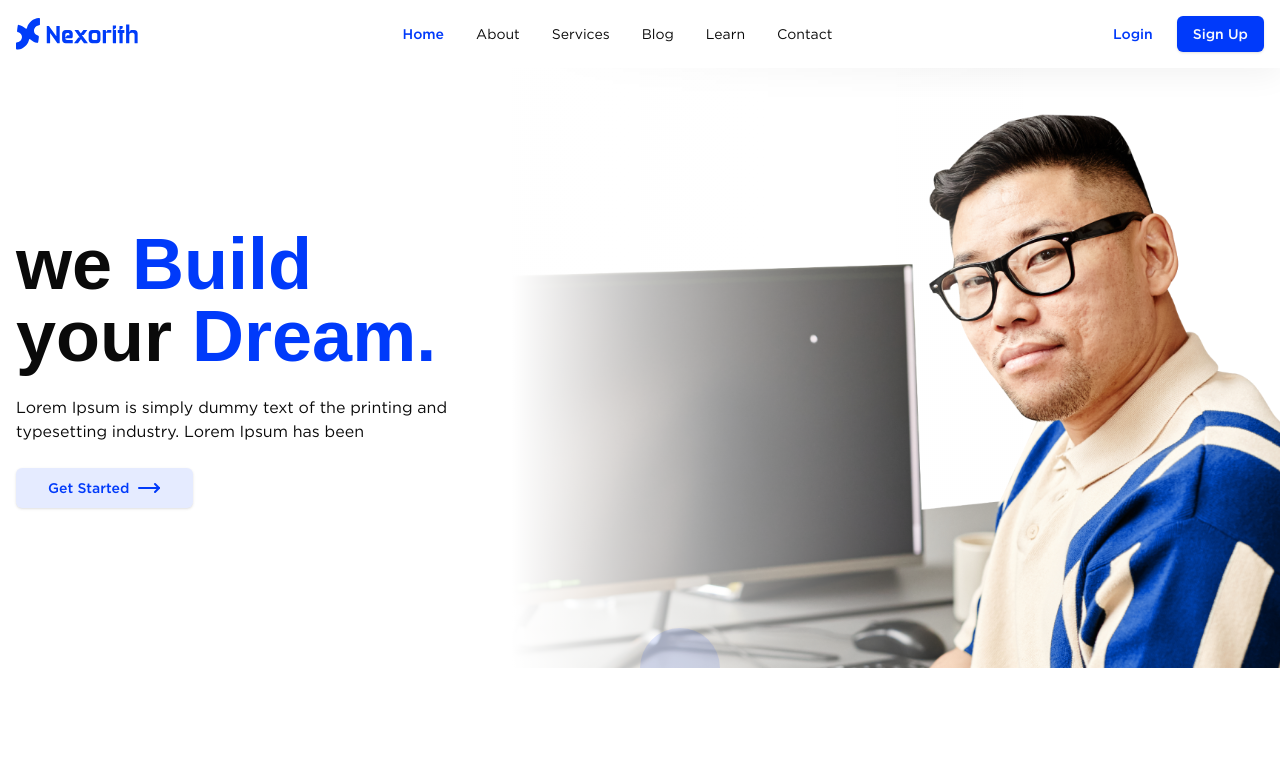
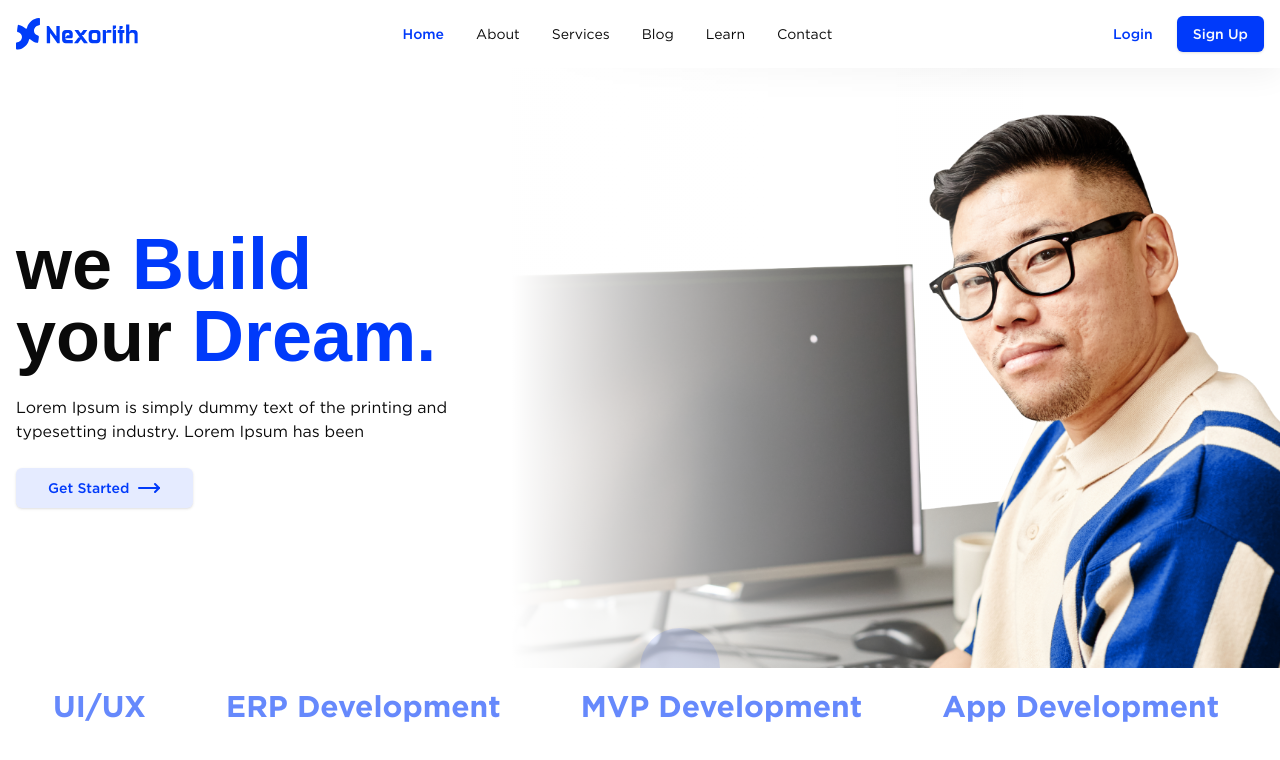
Before and after one commit to binamralamsal/nexorith, a Next.js app: page / in a window 1280 px wide. Shown: the top 760 px of the page. Built offline with nearby package versions, Linux system fonts and the light colour scheme; a web font is replaced by a local one.

Commit message:
Added services marquee

```diff
--- a/src/app/page.tsx
+++ b/src/app/page.tsx
@@ -1,8 +1,20 @@
 import { Button } from "@/components/ui/button";
+import Marquee from "@/components/ui/marquee";
 import { MoveRight } from "lucide-react";
+
+const services = [
+  "Digital Marketing",
+  "Graphics Design",
+  "UI/UX",
+  "ERP Development",
+  "MVP Development",
+  "App Development",
+  "Web Development",
+];
 
 export default function Home() {
   return (
+    <>
       <section className="md:bg-hero bg-cover bg-no-repeat bg-center relative overflow-hidden">
         <div className="container px-4 mx-auto grid md:grid-cols-2 py-16 md:py-20 lg:py-40">
           <div className="flex flex-col items-center md:items-start gap-6 text-center md:text-left">
@@ -23,5 +35,24 @@ export default function Home() {
           </div>
         </div>
       </section>
+
+      <section className="my:1 md:my-2 lg:my-3">
+        <Marquee
+          className="[--gap:1.25rem] md:[--gap:2.5rem] lg:[--gap:5rem] [--duration:20s]"
+          pauseOnHover
+        >
+          <ul className="flex gap-5 md:gap-10 lg:gap-20">
+            {services.map((service) => (
+              <li
+                key={service}
+                className="text-xl md:text-2xl lg:text-3xl text-primary/60 font-medium lg:font-semibold"
+              >
+                {service}
+              </li>
+            ))}
+          </ul>
+        </Marquee>
+      </section>
+    </>
   );
 }
--- /dev/null
+++ b/src/components/ui/marquee.tsx
@@ -0,0 +1,51 @@
+import { cn } from "@/lib/utils";
+
+interface MarqueeProps {
+  className?: string;
+  reverse?: boolean;
+  pauseOnHover?: boolean;
+  children?: React.ReactNode;
+  vertical?: boolean;
+  repeat?: number;
+  [key: string]: any;
+}
+
+export default function Marquee({
+  className,
+  reverse,
+  pauseOnHover = false,
+  children,
+  vertical = false,
+  repeat = 4,
+  ...props
+}: MarqueeProps) {
+  return (
+    <div
+      {...props}
+      className={cn(
+        "group flex overflow-hidden p-2 [--duration:40s] [--gap:1rem] [gap:var(--gap)]",
+        {
+          "flex-row": !vertical,
+          "flex-col": vertical,
+        },
+        className,
+      )}
+    >
+      {Array(repeat)
+        .fill(0)
+        .map((_, i) => (
+          <div
+            key={i}
+            className={cn("flex shrink-0 justify-around [gap:var(--gap)]", {
+              "animate-marquee flex-row": !vertical,
+              "animate-marquee-vertical flex-col": vertical,
+              "group-hover:[animation-play-state:paused]": pauseOnHover,
+              "[animation-direction:reverse]": reverse,
+            })}
+          >
+            {children}
+          </div>
+        ))}
+    </div>
+  );
+}
--- a/tailwind.config.ts
+++ b/tailwind.config.ts
@@ -10,65 +10,87 @@ const config: Config = {
   theme: {
   	extend: {
   		backgroundImage: {
-        hero: 'linear-gradient(to right, white 40%, rgba(255, 255, 255, 0) 80%), url("/hero.png")',
+  			hero: 'linear-gradient(to right, white 40%, rgba(255, 255, 255, 0) 80%), url("/hero.png")'
   		},
   		keyframes: {
   			scale: {
-          "0%, 100%": { transform: "scale(1)" },
-          "50%": { transform: "scale(4)" },
+  				'0%, 100%': {
+  					transform: 'scale(1)'
   				},
+  				'50%': {
+  					transform: 'scale(4)'
+  				}
+  			},
+  			marquee: {
+  				from: {
+  					transform: 'translateX(0)'
+  				},
+  				to: {
+  					transform: 'translateX(calc(-100% - var(--gap)))'
+  				}
+  			},
+  			'marquee-vertical': {
+  				from: {
+  					transform: 'translateY(0)'
+  				},
+  				to: {
+  					transform: 'translateY(calc(-100% - var(--gap)))'
+  				}
+  			}
   		},
   		animation: {
-        "scale-up-down": "scale 5s ease-in-out infinite",
+  			'scale-up-down': 'scale 5s ease-in-out infinite',
+  			marquee: 'marquee var(--duration) infinite linear',
+  			'marquee-vertical': 'marquee-vertical var(--duration) linear infinite'
   		},
   		colors: {
-        background: "hsl(var(--background))",
-        foreground: "hsl(var(--foreground))",
+  			background: 'hsl(var(--background))',
+  			foreground: 'hsl(var(--foreground))',
   			card: {
-          DEFAULT: "hsl(var(--card))",
-          foreground: "hsl(var(--card-foreground))",
+  				DEFAULT: 'hsl(var(--card))',
+  				foreground: 'hsl(var(--card-foreground))'
   			},
   			popover: {
-          DEFAULT: "hsl(var(--popover))",
-          foreground: "hsl(var(--popover-foreground))",
+  				DEFAULT: 'hsl(var(--popover))',
+  				foreground: 'hsl(var(--popover-foreground))'
   			},
   			primary: {
-          DEFAULT: "hsl(var(--primary))",
-          foreground: "hsl(var(--primary-foreground))",
+  				DEFAULT: 'hsl(var(--primary))',
+  				foreground: 'hsl(var(--primary-foreground))'
   			},
   			secondary: {
-          DEFAULT: "hsl(var(--secondary))",
-          foreground: "hsl(var(--secondary-foreground))",
+  				DEFAULT: 'hsl(var(--secondary))',
+  				foreground: 'hsl(var(--secondary-foreground))'
   			},
   			muted: {
-          DEFAULT: "hsl(var(--muted))",
-          foreground: "hsl(var(--muted-foreground))",
+  				DEFAULT: 'hsl(var(--muted))',
+  				foreground: 'hsl(var(--muted-foreground))'
   			},
   			accent: {
-          DEFAULT: "hsl(var(--accent))",
-          foreground: "hsl(var(--accent-foreground))",
+  				DEFAULT: 'hsl(var(--accent))',
+  				foreground: 'hsl(var(--accent-foreground))'
   			},
   			destructive: {
-          DEFAULT: "hsl(var(--destructive))",
-          foreground: "hsl(var(--destructive-foreground))",
+  				DEFAULT: 'hsl(var(--destructive))',
+  				foreground: 'hsl(var(--destructive-foreground))'
   			},
-        border: "hsl(var(--border))",
-        input: "hsl(var(--input))",
-        ring: "hsl(var(--ring))",
+  			border: 'hsl(var(--border))',
+  			input: 'hsl(var(--input))',
+  			ring: 'hsl(var(--ring))',
   			chart: {
-          "1": "hsl(var(--chart-1))",
-          "2": "hsl(var(--chart-2))",
-          "3": "hsl(var(--chart-3))",
-          "4": "hsl(var(--chart-4))",
-          "5": "hsl(var(--chart-5))",
-        },
+  				'1': 'hsl(var(--chart-1))',
+  				'2': 'hsl(var(--chart-2))',
+  				'3': 'hsl(var(--chart-3))',
+  				'4': 'hsl(var(--chart-4))',
+  				'5': 'hsl(var(--chart-5))'
+  			}
   		},
   		borderRadius: {
-        lg: "var(--radius)",
-        md: "calc(var(--radius) - 2px)",
-        sm: "calc(var(--radius) - 4px)",
-      },
-    },
+  			lg: 'var(--radius)',
+  			md: 'calc(var(--radius) - 2px)',
+  			sm: 'calc(var(--radius) - 4px)'
+  		}
+  	}
   },
   plugins: [require("tailwindcss-animate")],
 };
```
Lines whose indentation alone changed are shown as unchanged.
